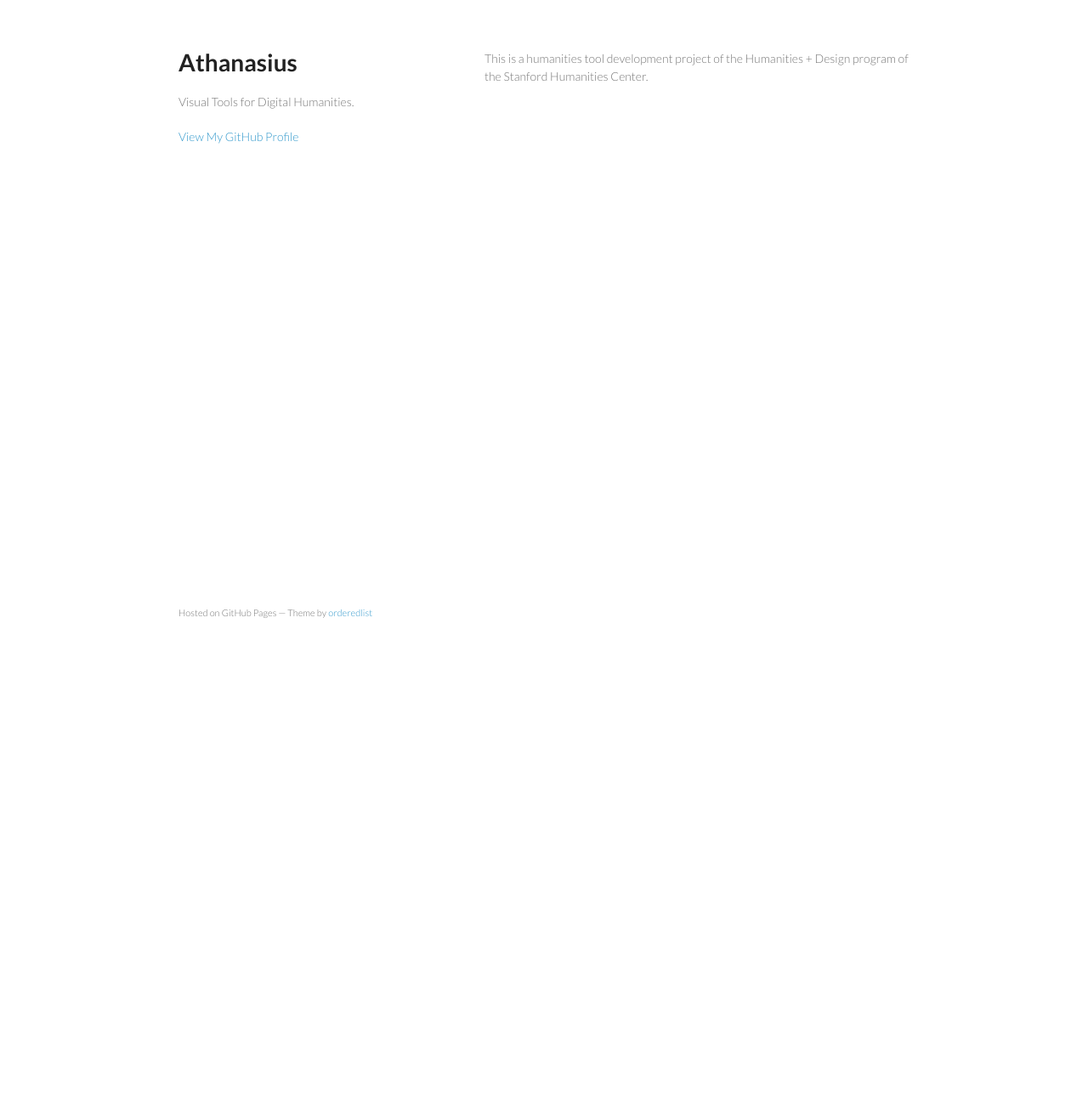
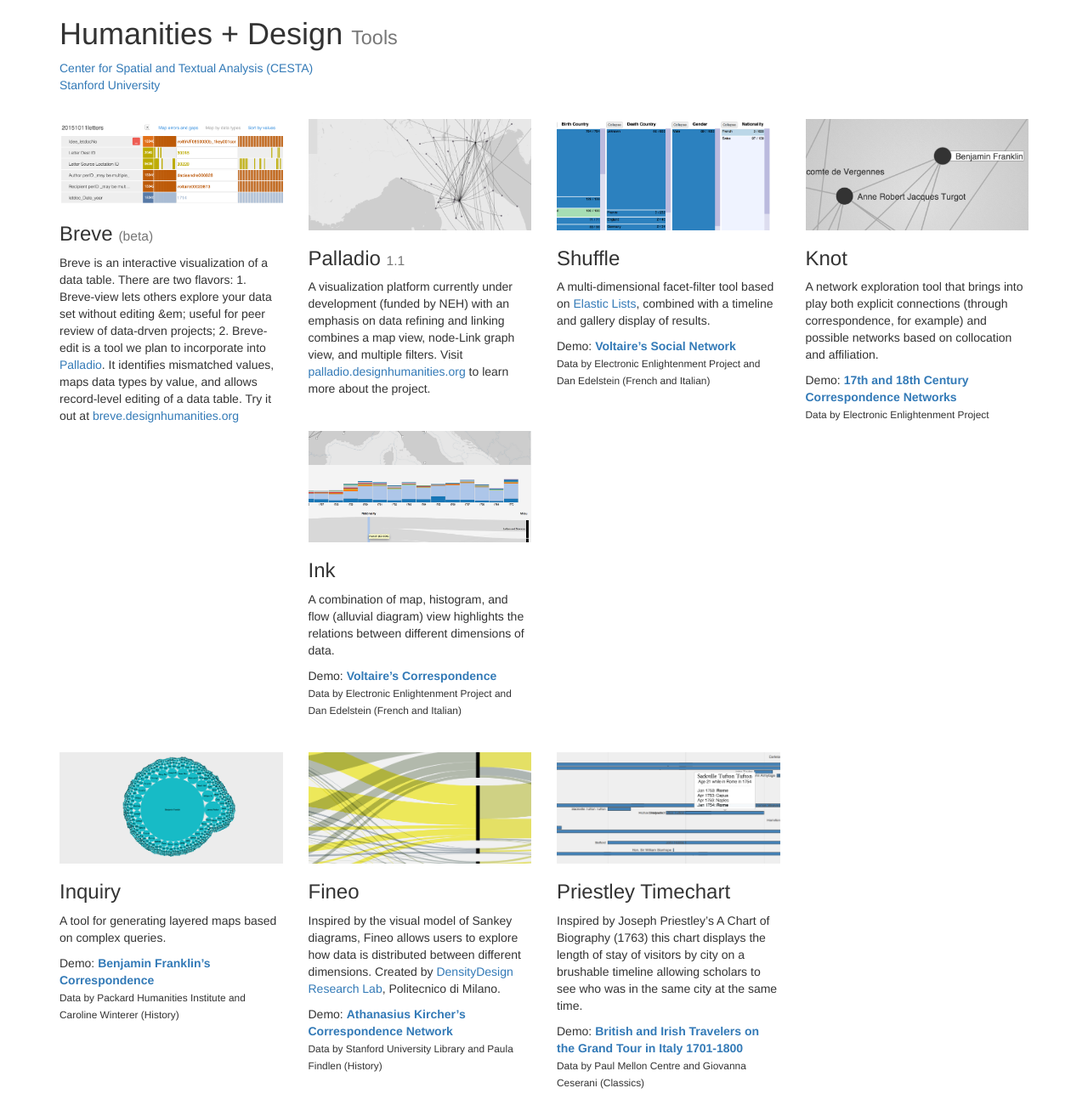
Before and after one commit to humanitiesplusdesign/humanitiesplusdesign.github.com, a plain HTML site: page index.html in a window 1280 px wide. Shown: the whole page at 85% size. Before the commit the page ends 800 px from the top, so only its background shows below. Drawn offline with nearby package versions, Linux system fonts and the light colour scheme.

Commit message:
move designhumanities.org index to here

```diff
--- a/index.html
+++ b/index.html
@@ -1,35 +1,134 @@
-<!doctype html>
-<html>
+<!DOCTYPE html>
+<html lang="en">
+
 	<head>
+		<!-- Meta, title, CSS, favicons, etc. -->
 		<meta charset="utf-8">
-    <meta http-equiv="X-UA-Compatible" content="chrome=1">
-    <title>Athanasius by athanasius-project</title>
+		<meta http-equiv="X-UA-Compatible" content="IE=edge">
+		<meta name="viewport" content="width=device-width, initial-scale=1.0">
+		<meta name="description" content="">
+		<meta name="author" content="">
 
-    <link rel="stylesheet" href="stylesheets/styles.css">
-    <link rel="stylesheet" href="stylesheets/pygment_trac.css">
-    <meta name="viewport" content="width=device-width, initial-scale=1, user-scalable=no">
-    <!--[if lt IE 9]>
-    <script src="//html5shiv.googlecode.com/svn/trunk/html5.js"></script>
-    <![endif]-->
+		<title>Humanities + Design Lab | Tools</title>
+
+		<!-- Latest compiled and minified CSS -->
+		<link rel="stylesheet" href="http://netdna.bootstrapcdn.com/bootstrap/3.0.3/css/bootstrap.min.css">
+
+		<style>
+
+			.row {
+				margin-top: 30px;
+			}
+
+			.container {
+				margin-bottom: 50px;
+			}
+
+		</style>
+
 	</head>
+
 	<body>
-    <div class="wrapper">
-      <header>
-        <h1>Athanasius</h1>
-        <p>Visual Tools for Digital Humanities.</p>
 
+		<div class="container">
 
-        <p class="view"><a href="https://github.com/athanasius-project">View My GitHub Profile</a></p>
+			<h1>Humanities + Design <small>Tools</small></h1>
+			<p><a href="http://cesta.stanford.edu/">Center for Spatial and Textual Analysis (CESTA)</a><br/>
+			<a href="http://www.stanford.edu">Stanford University</a></p>
 
-      </header>
-      <section>
-        <p>This is a humanities tool development project of the Humanities + Design program of the Stanford Humanities Center.</p>
-      </section>
-      <footer>
-        <p><small>Hosted on GitHub Pages &mdash; Theme by <a href="https://github.com/orderedlist">orderedlist</a></small></p>
-      </footer>
+			<!-- Tool -->
+			<div class="row">
+
+				<!-- Breve-->
+				<div class="col-lg-3 col-md-3">
+					<img class="img-responsive" src="imgs/breve.png"></img>
+					<h3>Breve <small>(beta)</small></h3>
+					<p>Breve is an interactive visualization of a data table. There are two flavors: 1. Breve-view lets others explore your data set without editing &em;  useful for peer review of data-drven projects; 2. Breve-edit is a tool we plan to incorporate into <a href="http://palladio.designhumanities.org/">Palladio</a>. It identifies mismatched values, maps data types by value, and allows record-level editing of a data table. Try it out at <a href="http://breve.designhumanities.org/">breve.designhumanities.org</a></p>
 				</div>
-    <script src="javascripts/scale.fix.js"></script>
+
+				<!-- Palladio -->
+				<div class="col-lg-3 col-md-3">
+					<img class="img-responsive" src="imgs/palladio.png"></img>
+					<h3>Palladio <small>1.1</small></h3>
+					<p>A visualization platform currently under development (funded by NEH) with an emphasis on data refining and linking combines a map view, node-Link graph view, and multiple filters. Visit <a href="http://palladio.designhumanities.org/">palladio.designhumanities.org</a> to learn more about the project.</p>
+				</div>
+
+				<!-- Shuffle -->
+				<div class="col-lg-3 col-md-3">
+					<img class="img-responsive" src="imgs/shuffle.png"></img>
+					<h3>Shuffle</h3>
+					<p>A multi-dimensional facet-filter tool based on <a href="http://moritz.stefaner.eu/projects/elastic-lists/">Elastic Lists</a>, combined with a timeline and gallery display of results.</p>
+					<p>
+						<span>Demo:</span>
+						<strong><a href="http://shuffle.designhumanities.org/">Voltaire’s Social Network</a></strong><br>
+						<small>Data by Electronic Enlightenment Project and Dan Edelstein (French and Italian)</small>
+					</p>
+				</div>
+
+				<!-- Knot -->
+				<div class="col-lg-3 col-md-3">
+					<img class="img-responsive" src="imgs/knot.png"></img>
+					<h3>Knot</h3>
+					<p>A network exploration tool that brings into play both explicit connections (through correspondence, for example) and possible networks based on collocation and affiliation.</p>
+					<p>
+						<span>Demo:</span>
+						<strong><a href="http://knot-dev.herokuapp.com/investigate.html">17th and 18th Century Correspondence Networks</a></strong><br>
+						<small>Data by Electronic Enlightenment Project</small>
+					</p>
+				</div>
+
+				<!-- Ink -->
+				<div class="col-lg-3 col-md-3">
+					<img class="img-responsive" src="imgs/ink.png"></img>
+					<h3>Ink</h3>
+					<p>A combination of map, histogram, and flow (alluvial diagram) view highlights the relations between different dimensions of data.</p>
+					<p>Demo: <strong><a href="http://ink.designhumanities.org/voltaire">Voltaire’s Correspondence</a></strong><br/>
+					<small>Data by Electronic Enlightenment Project and Dan Edelstein (French and Italian)</small>
+					</p>
+				</div>
+
+			</div>
+			<div class="row">
+
+				<!-- Inquiry -->
+				<div class="col-lg-3 col-md-3">
+					<img class="img-responsive" src="imgs/inquiry.png"></img>
+					<h3>Inquiry</h3>
+					<p>A tool for generating layered maps based on complex queries.</p>
+					<p>Demo: <strong><a href="http://inquiry.designhumanities.org">Benjamin Franklin’s Correspondence</a></strong><br/>
+					<small>Data by Packard Humanities Institute and Caroline Winterer (History)</small>
+					</p>
+				</div>
+
+				<!-- Fineo -->
+				<div class="col-lg-3 col-md-3">
+					<img class="img-responsive" src="imgs/fineo.png"></img>
+					<h3>Fineo</h3>
+					<p>Inspired by the visual model of Sankey diagrams, Fineo allows users to explore how data is distributed between different dimensions. Created by <a href="http://www.densitydesign.org">DensityDesign Research Lab</a>, Politecnico di Milano.</p>
+					<p>Demo: <strong><a href="http://fineo.densitydesign.org/mrofl/new/individuals/">Athanasius Kircher’s Correspondence Network</a></strong><br/>
+					<small>Data by Stanford University Library and Paula Findlen (History)</small>
+					</p>
+				</div>
+
+				<!-- Priestley -->
+				<div class="col-lg-3 col-md-3">
+					<img class="img-responsive" src="imgs/priestley.png"></img>
+					<h3>Priestley Timechart</h3>
+					<p>Inspired by Joseph Priestley’s  A Chart of Biography (1763) this chart displays the length of stay of visitors by city on a brushable timeline allowing scholars to see who was in the same city at the same time.</p>
+					<p>
+						<span>Demo:</span>
+						<strong><a href="http://priestley.designhumanities.org/">British and Irish Travelers on the Grand Tour in Italy 1701-1800</a></strong><br>
+						<small>Data by Paul Mellon Centre and Giovanna Ceserani (Classics)</small>
+					</p>
+				</div>
+
+			</div>
+
+		</div>
+
+		<script src="http://code.jquery.com/jquery-2.0.3.min.js"></script>
+		<script src="http://netdna.bootstrapcdn.com/bootstrap/3.0.3/js/bootstrap.min.js"></script>
 
 	</body>
+
 </html>
```
Also changed, not shown: imgs/breve.png (added), imgs/fineo.png (added), imgs/ink.png (added), imgs/inquiry.png (added), imgs/knot.png (added), imgs/palladio.png (added), imgs/priestley.png (added), imgs/shuffle.png (added), 1 other file. Lines whose indentation alone changed are shown as unchanged.
